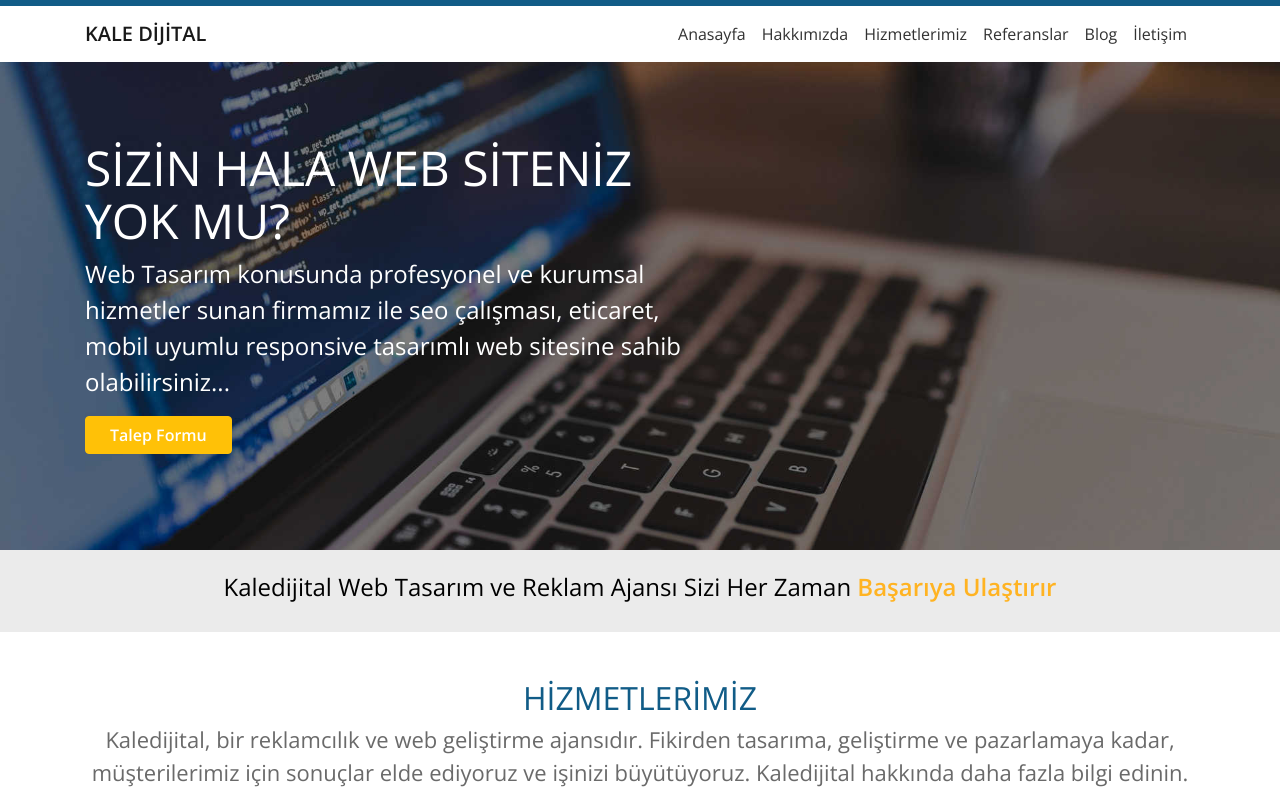
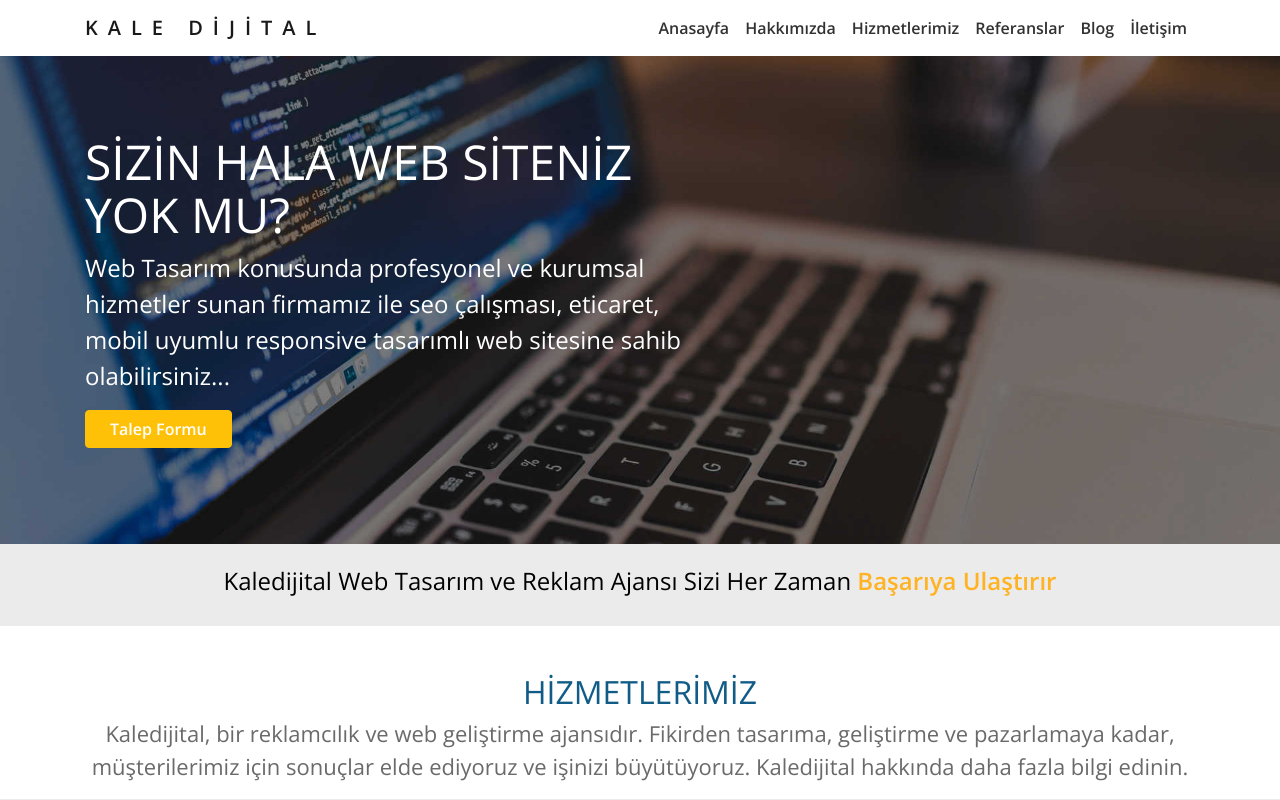
Before and after one commit to kaledijital/kaledijital.github.io, a plain HTML site: page index.html in a window 1280 px wide. Shown: the top 800 px of the page. Drawn offline with nearby package versions, Linux system fonts and the light colour scheme.

Commit message:
Update main.css

```diff
--- a/main.css
+++ b/main.css
@@ -1,7 +1,6 @@
 body {
     font-family:  "Open Sans", sans-serif;
     color: #6A6A6A;
-    border-top: 6px solid #115c87;
 }
 
 .bg-gray {
@@ -14,7 +13,7 @@ body {
 
 .navbar-light .navbar-nav .nav-link {
     color: #323232;
-    font-weight: 500;
+    font-weight: 700;
 }
 
 .slide {
@@ -145,6 +144,6 @@ footer h4 {
 
 
 .navbar-brand {
-    text-transform: full-width;
+    letter-spacing: 10px;
     font-weight: bold;
 }
```
